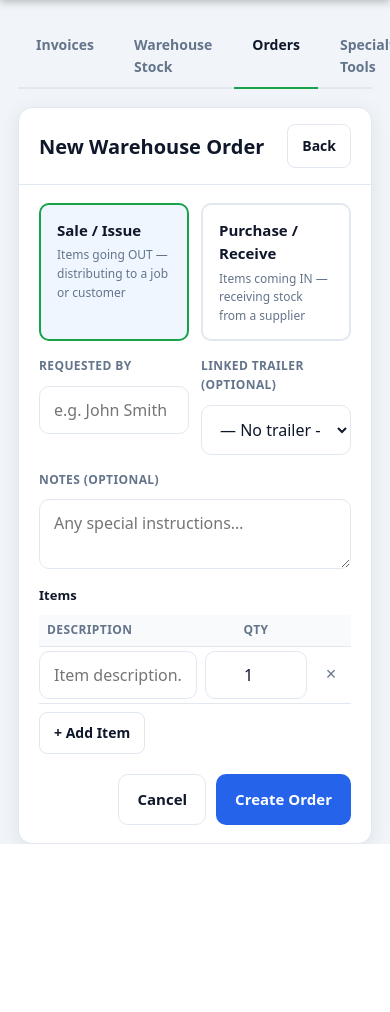
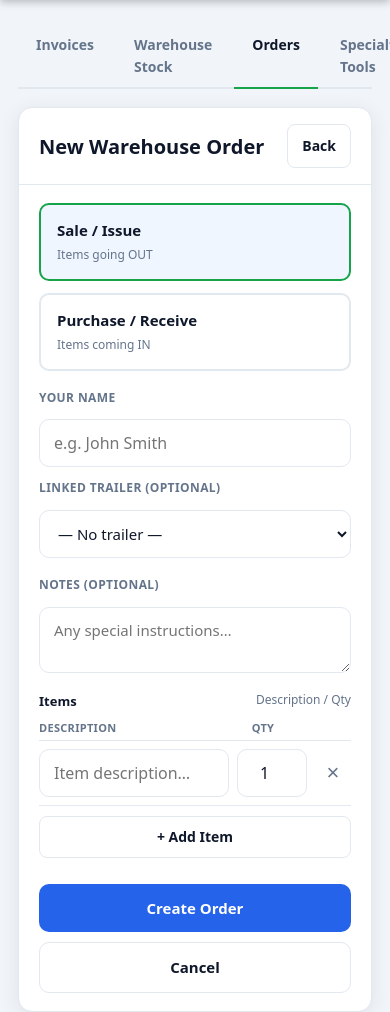
Before and after one commit to ColtonBaum/Inventory-app, a Flask app: page /billing/warehouse/orders/new in a window 390 px wide; the page is wider, and only the part inside the window is pictured. Shown: the part 54-1066 px from the top of that part. Before the commit the page ends 898 px from the top of that part, so only its background shows below. Run offline with Flask 3, Linux system fonts and the light colour scheme; data that the repository does not hold is empty; parts of the project's set-up code (start-up, migrations or seed data) failed here and were passed over.

Commit message:
Order form: rename Requested By to Your Name; mobile-responsive layout
Co-Authored-By: Claude Sonnet 4.6 <noreply@anthropic.com>

```diff
--- a/templates/billing_order_new.html
+++ b/templates/billing_order_new.html
@@ -11,10 +11,27 @@
   <a href="{{ url_for('billing.metrics') }}" style="padding:10px 18px;font-weight:600;font-size:14px;border-bottom:2px solid transparent;margin-bottom:-2px;color:var(--muted);text-decoration:none;">Metrics</a>
   <a href="{{ url_for('billing.tooling_lists_index') }}" style="padding:10px 18px;font-weight:600;font-size:14px;border-bottom:2px solid transparent;margin-bottom:-2px;color:var(--muted);text-decoration:none;">Tooling Lists</a>
   <div style="flex:1;"></div>
-
 </div>
 
-<div class="card" style="max-width:720px;margin:0 auto;">
+<style>
+.order-grid-2 { display:grid; grid-template-columns:1fr 1fr; gap:12px; }
+.order-type-cards { display:grid; grid-template-columns:1fr 1fr; gap:12px; }
+.order-type-card { border:2px solid var(--border); border-radius:10px; padding:14px 16px; cursor:pointer; transition:border-color .15s, background .15s; }
+.order-type-card.selected { border-color:var(--accent); background:var(--accent-faint,#eff6ff); }
+.item-row { display:grid; grid-template-columns:1fr 80px 40px; gap:8px; align-items:center; padding:8px 0; border-bottom:1px solid var(--border); }
+.item-row:first-child { border-top:1px solid var(--border); }
+.form-input { width:100%; box-sizing:border-box; min-height:42px; font-size:15px; }
+.submit-row { display:flex; gap:10px; justify-content:flex-end; padding-top:8px; }
+@media (max-width:600px) {
+  .order-grid-2 { grid-template-columns:1fr; }
+  .order-type-cards { grid-template-columns:1fr; }
+  .item-row { grid-template-columns:1fr 70px 36px; }
+  .submit-row { flex-direction:column-reverse; }
+  .submit-row a, .submit-row button { width:100%; text-align:center; }
+}
+</style>
+
+<div class="card" style="max-width:680px;margin:0 auto;">
   <div class="card-header">
     <h2 style="margin:0;font-size:20px;">New Warehouse Order</h2>
     <a class="btn ghost small" href="{{ url_for('billing.warehouse_orders') }}">Back</a>
@@ -31,75 +48,71 @@
       {% endfor %}
     {% endwith %}
 
-    <form method="POST" id="order-form" style="display:grid;gap:16px;">
+    <form method="POST" id="order-form" style="display:grid;gap:18px;">
 
       <!-- Order type -->
-      <div style="display:grid;grid-template-columns:1fr 1fr;gap:12px;">
-        <div onclick="document.getElementById('type_sale').checked=true;setType('SALE')"
-             id="card_sale"
-             style="border:2px solid var(--accent);border-radius:10px;padding:14px 16px;cursor:pointer;background:var(--accent-faint,#eff6ff);">
+      <div class="order-type-cards">
+        <div class="order-type-card selected" id="card_sale" onclick="setType('SALE')">
           <div style="font-size:15px;font-weight:700;">Sale / Issue</div>
-          <div style="font-size:12px;color:var(--muted);margin-top:4px;">Items going OUT — distributing to a job or customer</div>
+          <div style="font-size:12px;color:var(--muted);margin-top:4px;">Items going OUT</div>
           <input type="radio" name="order_type" id="type_sale" value="SALE" checked style="display:none;">
         </div>
-        <div onclick="document.getElementById('type_purchase').checked=true;setType('PURCHASE')"
-             id="card_purchase"
-             style="border:2px solid var(--border);border-radius:10px;padding:14px 16px;cursor:pointer;">
+        <div class="order-type-card" id="card_purchase" onclick="setType('PURCHASE')">
           <div style="font-size:15px;font-weight:700;">Purchase / Receive</div>
-          <div style="font-size:12px;color:var(--muted);margin-top:4px;">Items coming IN — receiving stock from a supplier</div>
+          <div style="font-size:12px;color:var(--muted);margin-top:4px;">Items coming IN</div>
           <input type="radio" name="order_type" id="type_purchase" value="PURCHASE" style="display:none;">
         </div>
       </div>
 
-      <div style="display:grid;grid-template-columns:1fr 1fr;gap:12px;">
+      <!-- Name + Trailer -->
+      <div class="order-grid-2">
         <div class="field">
-          <label style="font-size:12px;font-weight:600;display:block;margin-bottom:4px;">Requested By</label>
-          <input type="text" name="requester_name" placeholder="e.g. John Smith" style="width:100%;box-sizing:border-box;">
+          <label style="font-size:12px;font-weight:600;display:block;margin-bottom:6px;">Your Name</label>
+          <input class="form-input" type="text" name="requester_name" placeholder="e.g. John Smith">
         </div>
         <div class="field">
-          <label style="font-size:12px;font-weight:600;display:block;margin-bottom:4px;">Linked Trailer (optional)</label>
-          <select name="trailer_id" style="width:100%;box-sizing:border-box;">
+          <label style="font-size:12px;font-weight:600;display:block;margin-bottom:6px;">Linked Trailer (optional)</label>
+          <select class="form-input" name="trailer_id">
             <option value="">— No trailer —</option>
             {% for t in trailers %}
-            <option value="{{ t.id }}">{{ t.job_name or ('Trailer #' ~ t.id) }} {% if t.job_number %}({{ t.job_number }}){% endif %}</option>
+            <option value="{{ t.id }}">{{ t.job_name or ('Trailer #' ~ t.id) }}{% if t.job_number %} ({{ t.job_number }}){% endif %}</option>
             {% endfor %}
           </select>
         </div>
       </div>
 
+      <!-- Notes -->
       <div class="field">
-        <label style="font-size:12px;font-weight:600;display:block;margin-bottom:4px;">Notes (optional)</label>
-        <textarea name="notes" rows="2" placeholder="Any special instructions…" style="width:100%;box-sizing:border-box;resize:vertical;"></textarea>
+        <label style="font-size:12px;font-weight:600;display:block;margin-bottom:6px;">Notes (optional)</label>
+        <textarea name="notes" rows="2" placeholder="Any special instructions…" style="width:100%;box-sizing:border-box;resize:vertical;font-size:15px;min-height:60px;"></textarea>
       </div>
 
+      <!-- Items -->
       <div>
-        <label style="font-size:13px;font-weight:700;display:block;margin-bottom:10px;">Items</label>
-        <table style="width:100%;border-collapse:collapse;" id="lineTable">
-          <thead>
-            <tr>
-              <th style="text-align:left;padding:6px 8px;font-size:12px;color:var(--muted);font-weight:600;border-bottom:1px solid var(--border);">Description</th>
-              <th style="text-align:center;padding:6px 8px;font-size:12px;color:var(--muted);font-weight:600;border-bottom:1px solid var(--border);width:110px;">Qty</th>
-              <th style="width:40px;border-bottom:1px solid var(--border);"></th>
-            </tr>
-          </thead>
-          <tbody id="lineBody">
-            <tr class="line-row">
-              <td style="padding:4px 4px 4px 0;">
-                <input type="text" name="item_name" placeholder="Item description…" style="width:100%;box-sizing:border-box;" required>
-              </td>
-              <td style="padding:4px;">
-                <input type="number" name="quantity" min="1" value="1" style="width:100%;box-sizing:border-box;text-align:center;">
-              </td>
-              <td style="padding:4px;text-align:center;">
-                <button type="button" onclick="removeLine(this)" style="background:none;border:none;color:var(--muted);font-size:18px;cursor:pointer;line-height:1;">×</button>
-              </td>
-            </tr>
-          </tbody>
-        </table>
-        <button type="button" onclick="addLine()" class="btn ghost small" style="margin-top:8px;">+ Add Item</button>
+        <div style="display:flex;justify-content:space-between;align-items:center;margin-bottom:8px;">
+          <label style="font-size:13px;font-weight:700;">Items</label>
+          <span style="font-size:12px;color:var(--muted);">Description / Qty</span>
+        </div>
+
+        <!-- Column headers -->
+        <div style="display:grid;grid-template-columns:1fr 80px 40px;gap:8px;padding:0 0 4px 0;">
+          <div style="font-size:11px;font-weight:600;color:var(--muted);text-transform:uppercase;letter-spacing:.3px;">Description</div>
+          <div style="font-size:11px;font-weight:600;color:var(--muted);text-transform:uppercase;letter-spacing:.3px;text-align:center;">Qty</div>
+          <div></div>
+        </div>
+
+        <div id="lineBody">
+          <div class="item-row">
+            <input class="form-input" type="text" name="item_name" placeholder="Item description…" required>
+            <input class="form-input" type="number" name="quantity" min="1" value="1" style="text-align:center;">
+            <button type="button" onclick="removeLine(this)" style="background:none;border:none;color:var(--muted);font-size:22px;cursor:pointer;line-height:1;padding:0;width:36px;height:36px;">×</button>
+          </div>
+        </div>
+
+        <button type="button" onclick="addLine()" class="btn ghost small" style="margin-top:10px;width:100%;justify-content:center;">+ Add Item</button>
       </div>
 
-      <div style="display:flex;gap:10px;justify-content:flex-end;padding-top:4px;">
+      <div class="submit-row">
         <a class="btn ghost" href="{{ url_for('billing.warehouse_orders') }}">Cancel</a>
         <button class="btn primary" type="submit">Create Order</button>
       </div>
@@ -111,37 +124,23 @@
 {{ super() }}
 <script>
 function setType(t) {
-  const sale = document.getElementById('card_sale');
-  const pur  = document.getElementById('card_purchase');
-  const accent = 'var(--accent)';
-  const border = 'var(--border)';
-  if (t === 'SALE') {
-    sale.style.borderColor = accent; sale.style.background = 'var(--accent-faint,#eff6ff)';
-    pur.style.borderColor  = border; pur.style.background  = '';
-  } else {
-    pur.style.borderColor  = accent; pur.style.background  = 'var(--accent-faint,#eff6ff)';
-    sale.style.borderColor = border; sale.style.background = '';
-  }
+  document.getElementById('type_' + t.toLowerCase()).checked = true;
+  document.getElementById('card_sale').classList.toggle('selected', t === 'SALE');
+  document.getElementById('card_purchase').classList.toggle('selected', t === 'PURCHASE');
 }
 function addLine() {
-  const row = document.createElement('tr');
-  row.className = 'line-row';
+  const row = document.createElement('div');
+  row.className = 'item-row';
   row.innerHTML = `
-    <td style="padding:4px 4px 4px 0;">
-      <input type="text" name="item_name" placeholder="Item description…" style="width:100%;box-sizing:border-box;">
-    </td>
-    <td style="padding:4px;">
-      <input type="number" name="quantity" min="1" value="1" style="width:100%;box-sizing:border-box;text-align:center;">
-    </td>
-    <td style="padding:4px;text-align:center;">
-      <button type="button" onclick="removeLine(this)" style="background:none;border:none;color:var(--muted);font-size:18px;cursor:pointer;line-height:1;">×</button>
-    </td>`;
+    <input class="form-input" type="text" name="item_name" placeholder="Item description…">
+    <input class="form-input" type="number" name="quantity" min="1" value="1" style="text-align:center;">
+    <button type="button" onclick="removeLine(this)" style="background:none;border:none;color:var(--muted);font-size:22px;cursor:pointer;line-height:1;padding:0;width:36px;height:36px;">×</button>`;
   document.getElementById('lineBody').appendChild(row);
   row.querySelector('input[name="item_name"]').focus();
 }
 function removeLine(btn) {
-  const rows = document.querySelectorAll('.line-row');
-  if (rows.length > 1) btn.closest('tr').remove();
+  const rows = document.querySelectorAll('.item-row');
+  if (rows.length > 1) btn.closest('.item-row').remove();
 }
 </script>
 {% endblock %}
```
Also changed, not shown: templates/orders_new.html (+65 -66 lines).
